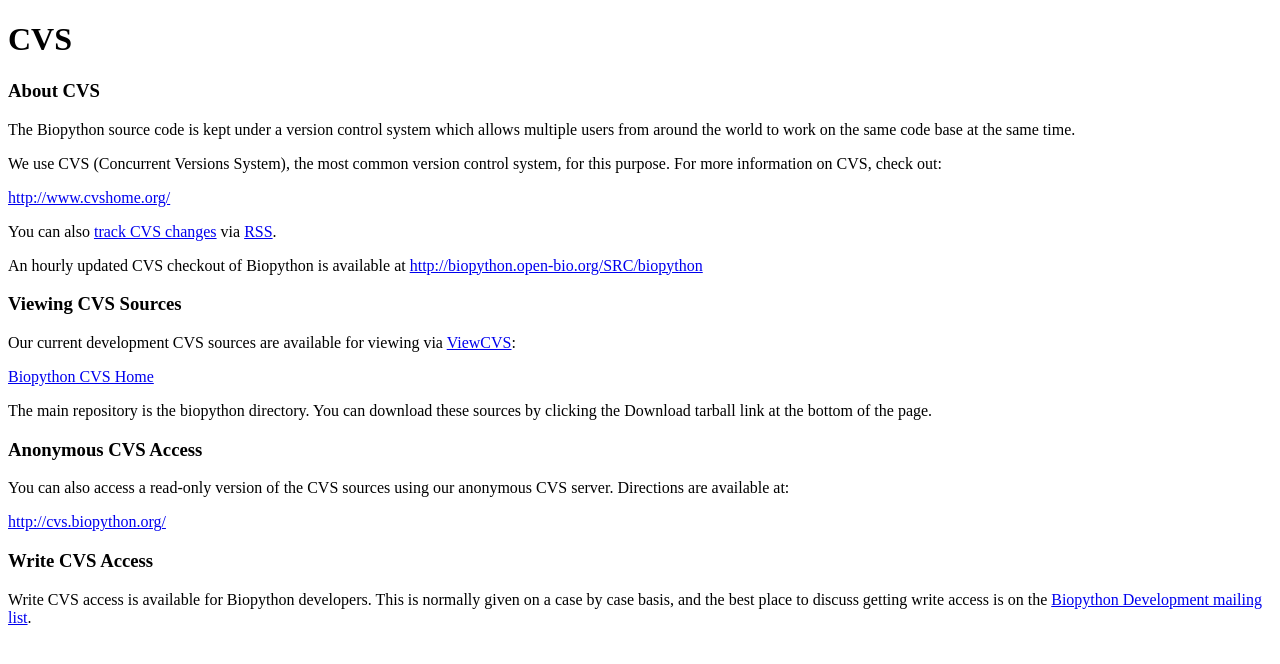
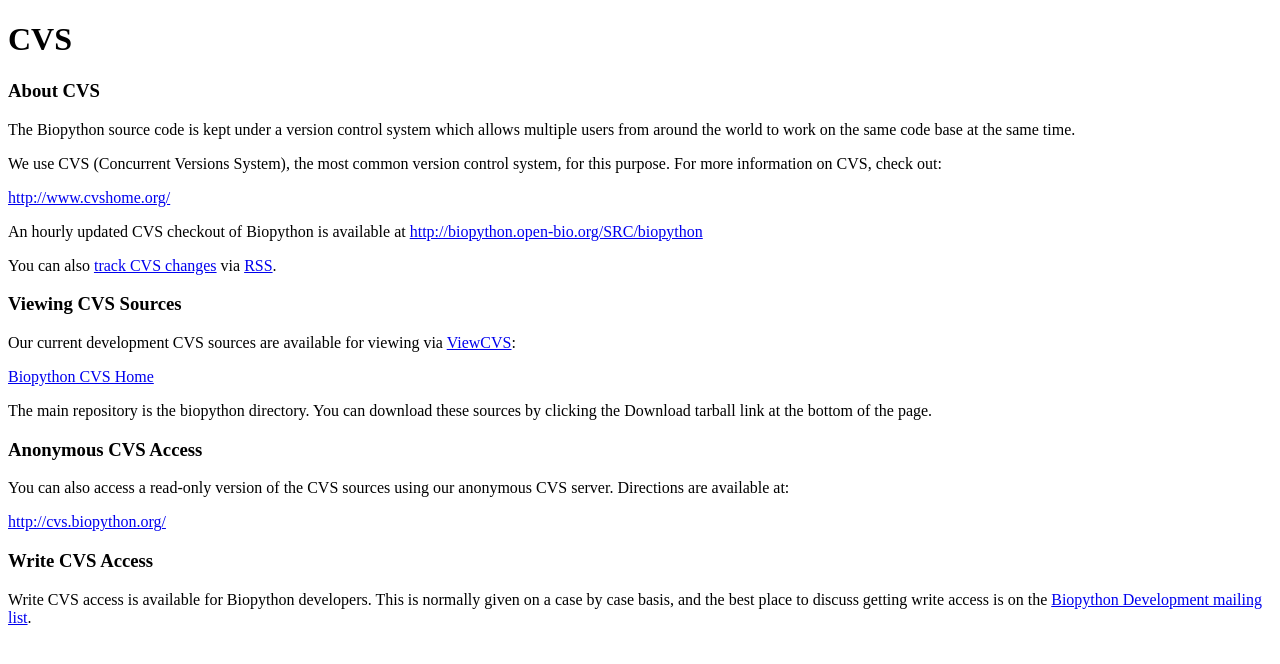
Before and after one commit to biopython/biopython.github.io, a Jekyll site: the page built from wiki/CVS.md, in a window 1280 px wide. Shown: the top 664 px of the page. Built offline with Jekyll 4.4.1, drawn with Linux system fonts in a browser that asks for light colours.

Commit message:
/* About CVS */

```diff
--- a/wiki/CVS.md
+++ b/wiki/CVS.md
@@ -15,11 +15,11 @@ system, for this purpose. For more information on CVS, check out:
 
 [<http://www.cvshome.org/>](http://www.cvshome.org/)
 
+An hourly updated CVS checkout of Biopython is available at
+<http://biopython.open-bio.org/SRC/biopython>
+
 You can also [track CVS changes](Tracking_CVS_commits "wikilink") via
 [RSS](wp:RSS_(file_format) "wikilink").
-
-An hourly updated CVS checkout of Biopython is available at
-<http://biopython.open-bio.org/SRC/biopython>
 
 ### Viewing CVS Sources
 
```
Also changed, not shown: 1 other file.
